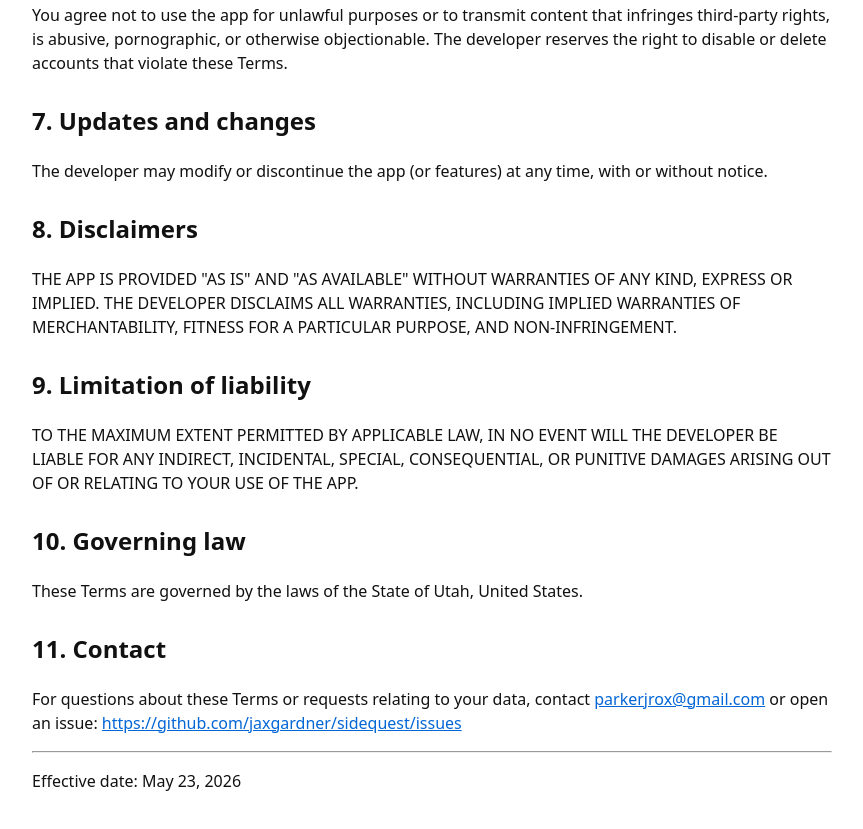
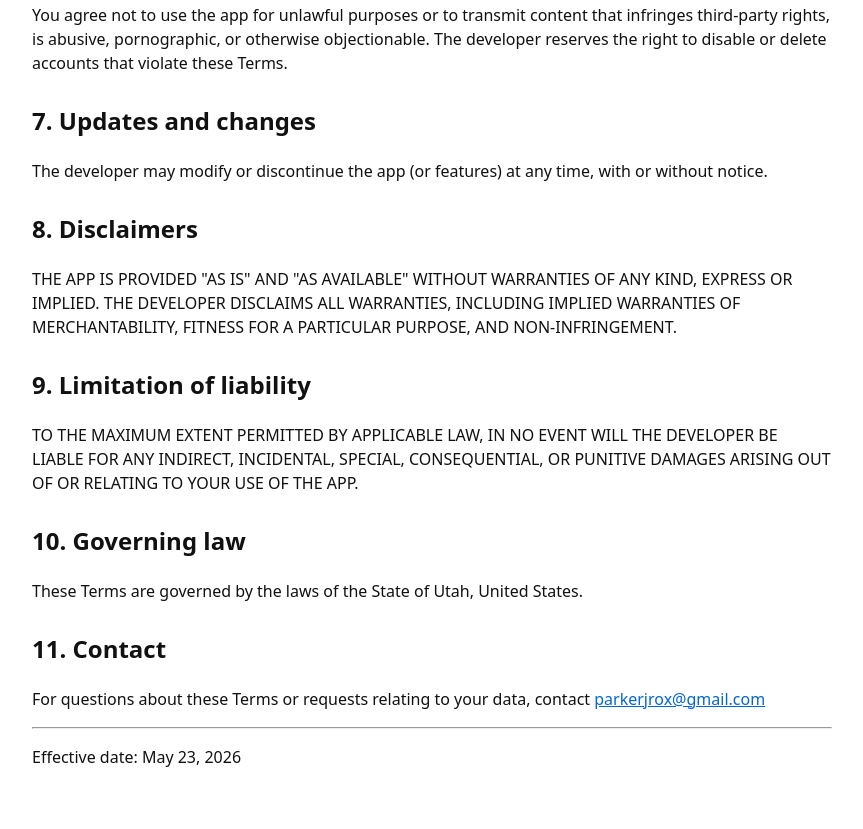
Before and after one commit to Sunwave-Studios/sidequest-website, a plain HTML site: page terms.html in a window 1280 px wide. Shown: the part 989-1818 px from the top of the page, without its empty margins (208-1071 px from the left). Drawn offline with Linux system fonts and the light colour scheme.

Commit message:
Remove repository link from terms.html

```diff
--- a/terms.html
+++ b/terms.html
@@ -46,7 +46,7 @@
   <p>These Terms are governed by the laws of the State of Utah, United States.</p>
 
   <h2>11. Contact</h2>
-  <p>For questions about these Terms or requests relating to your data, contact <a href="mailto:parkerjrox@gmail.com">parkerjrox@gmail.com</a> or open an issue: <a href="https://github.com/jaxgardner/sidequest/issues">https://github.com/jaxgardner/sidequest/issues</a></p>
+  <p>For questions about these Terms or requests relating to your data, contact <a href="mailto:parkerjrox@gmail.com">parkerjrox@gmail.com</a></p>
 
   <hr>
   <p>Effective date: May 23, 2026</p>
```
